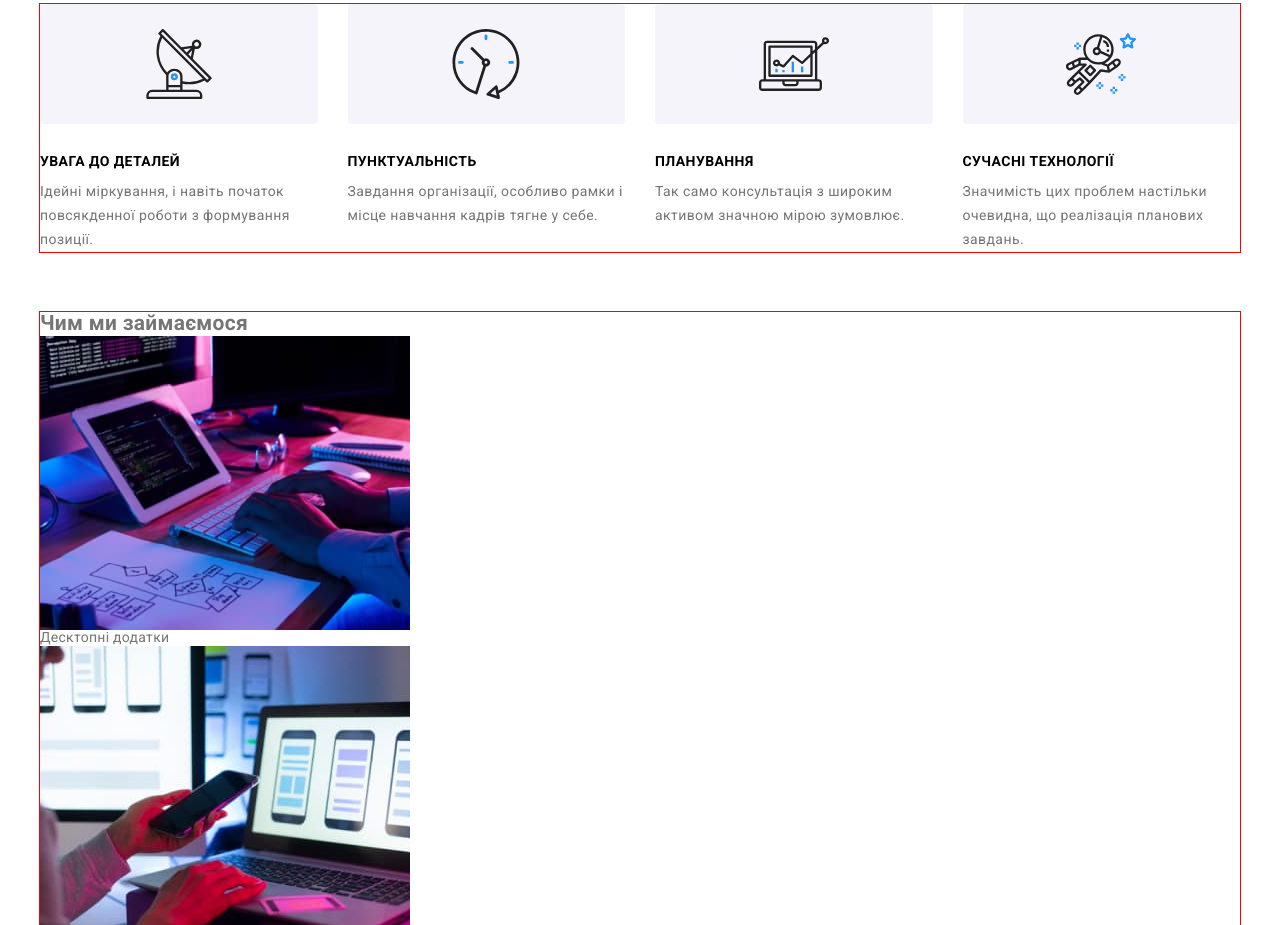
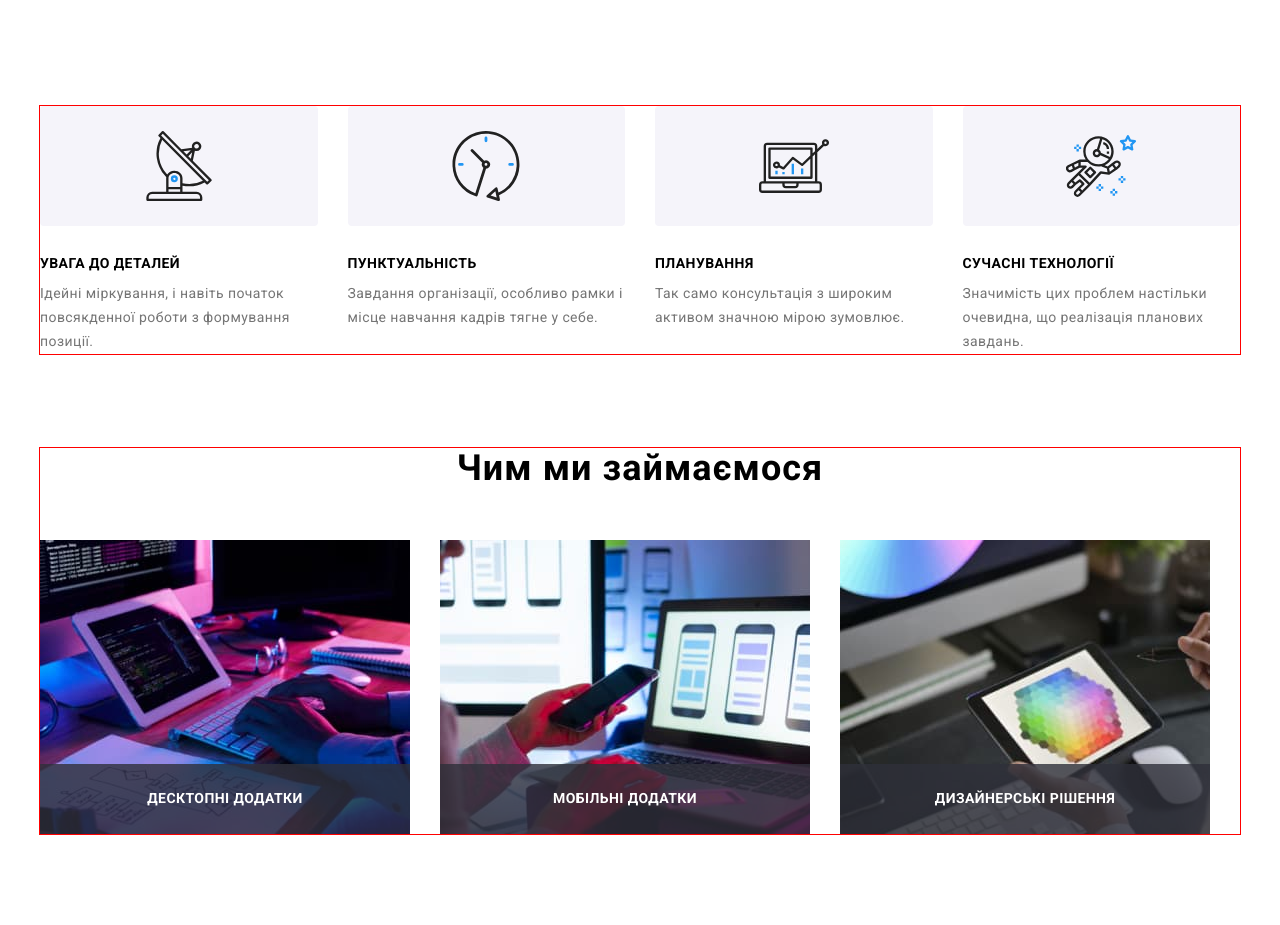
Before and after one commit to Bonadea1008/goit-markup-hw-08, a plain HTML site: page index.html in a window 1280 px wide. Shown: the part 596-1521 px from the top of the page. Drawn offline with nearby package versions, Linux system fonts and the light colour scheme.

Commit message:
Add styles for about section

```diff
--- a/sass/components/_about.scss
+++ b/sass/components/_about.scss
@@ -1,53 +1,53 @@
 .about-section {
   display: none;
 
-  @media (min-width: 1140px) {
+  @media (min-width: 1200px) {
     display: contents;
   }
 }
 
-// .about-section {
-//   padding-top: 0;
-// }
+.about-section {
+  padding-top: 0;
+}
 
-// .about-list {
-//   display: flex;
-// }
+.about-list {
+  display: flex;
+}
 
-// .about-title {
-//   @include font(36px, 1.16, 0.03em);
-//   min-width: 366px;
-//   margin-bottom: 50px;
-//   text-align: center;
-//   color: var(--primary-text-color);
-// }
+.about-title {
+  @include font(36px, 1.16, 0.03em);
+  min-width: 366px;
+  margin-bottom: 50px;
+  text-align: center;
+  color: var(--primary-text-color);
+}
 
-// .about-item {
-//   position: relative;
+.about-item {
+  position: relative;
 
-//   &:not(:last-child) {
-//     margin-right: 30px;
-//   }
-// }
+  &:not(:last-child) {
+    margin-right: 30px;
+  }
+}
 
-// .about-thumb {
-//   position: absolute;
-//   left: 0;
-//   bottom: 0;
+.about-thumb {
+  position: absolute;
+  left: 0;
+  bottom: 0;
 
-//   display: flex;
-//   justify-content: center;
-//   align-items: center;
-//   width: 100%;
-//   height: 70px;
-//   background: rgba(47, 48, 58, 0.8);
-// }
+  display: flex;
+  justify-content: center;
+  align-items: center;
+  width: 100%;
+  height: 70px;
+  background: rgba(47, 48, 58, 0.8);
+}
 
-// .about-text {
-//   @include font(14px, 1.33, 0.03em);
-//   font-style: inherit;
-//   font-weight: 700;
-//   text-align: center;
-//   text-transform: uppercase;
-//   color: var(--hero-text-color);
-// }
+.about-text {
+  @include font(14px, 1.33, 0.03em);
+  font-style: inherit;
+  font-weight: 700;
+  text-align: center;
+  text-transform: uppercase;
+  color: var(--hero-text-color);
+}
--- a/sass/utils/_common.scss
+++ b/sass/utils/_common.scss
@@ -30,8 +30,10 @@ img {
   padding-top: 60px;
   padding-bottom: 60px;
 
-  //   // padding-top: 94px;
-  //   // padding-bottom: 94px;
+  @media screen and (min-width: 1200px) {
+    padding-top: 94px;
+    padding-bottom: 94px;
+  }
 }
 
 .list {
```
Also changed, not shown: css/main.css, css/main.min.css, 2 other files.
